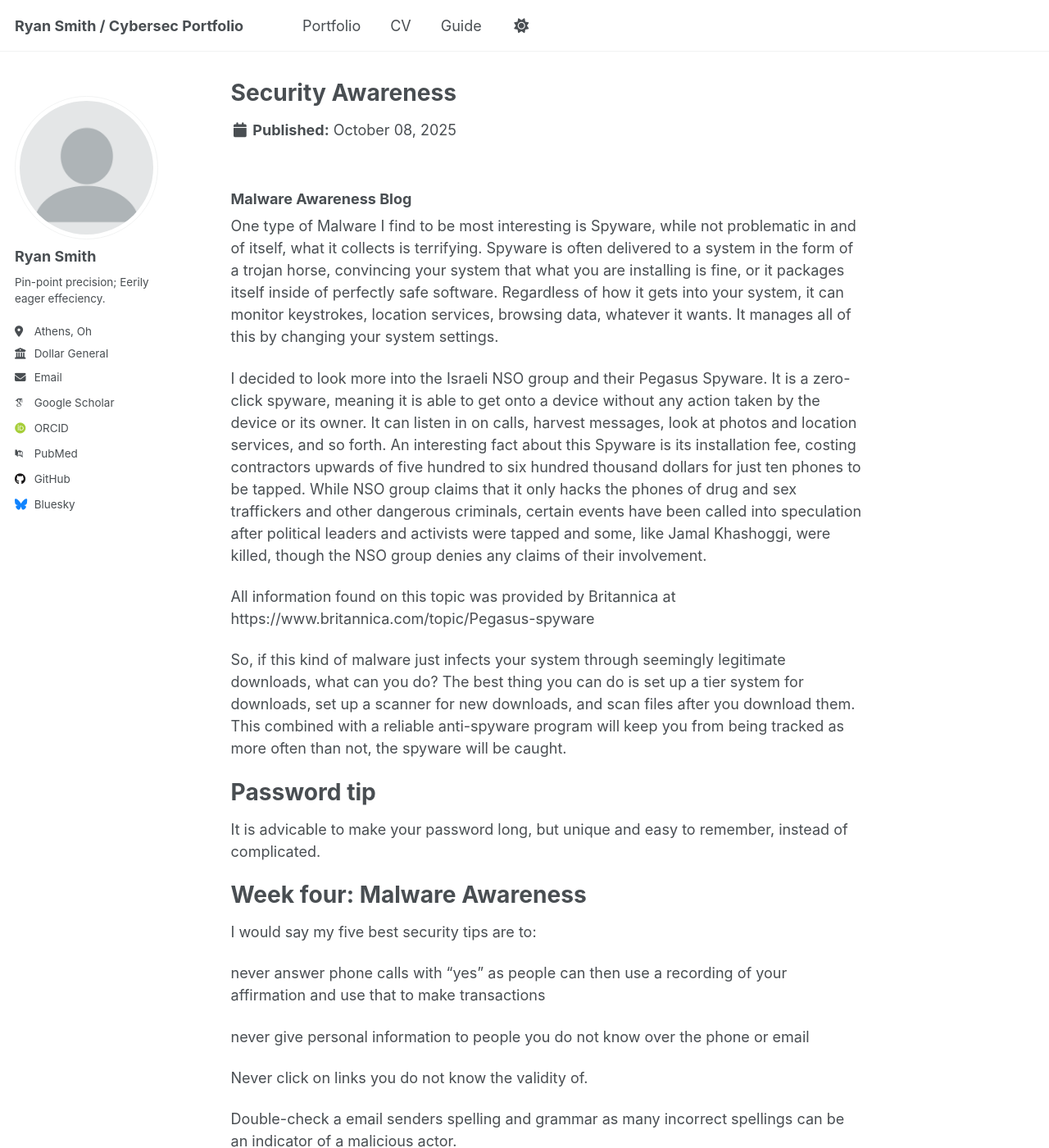
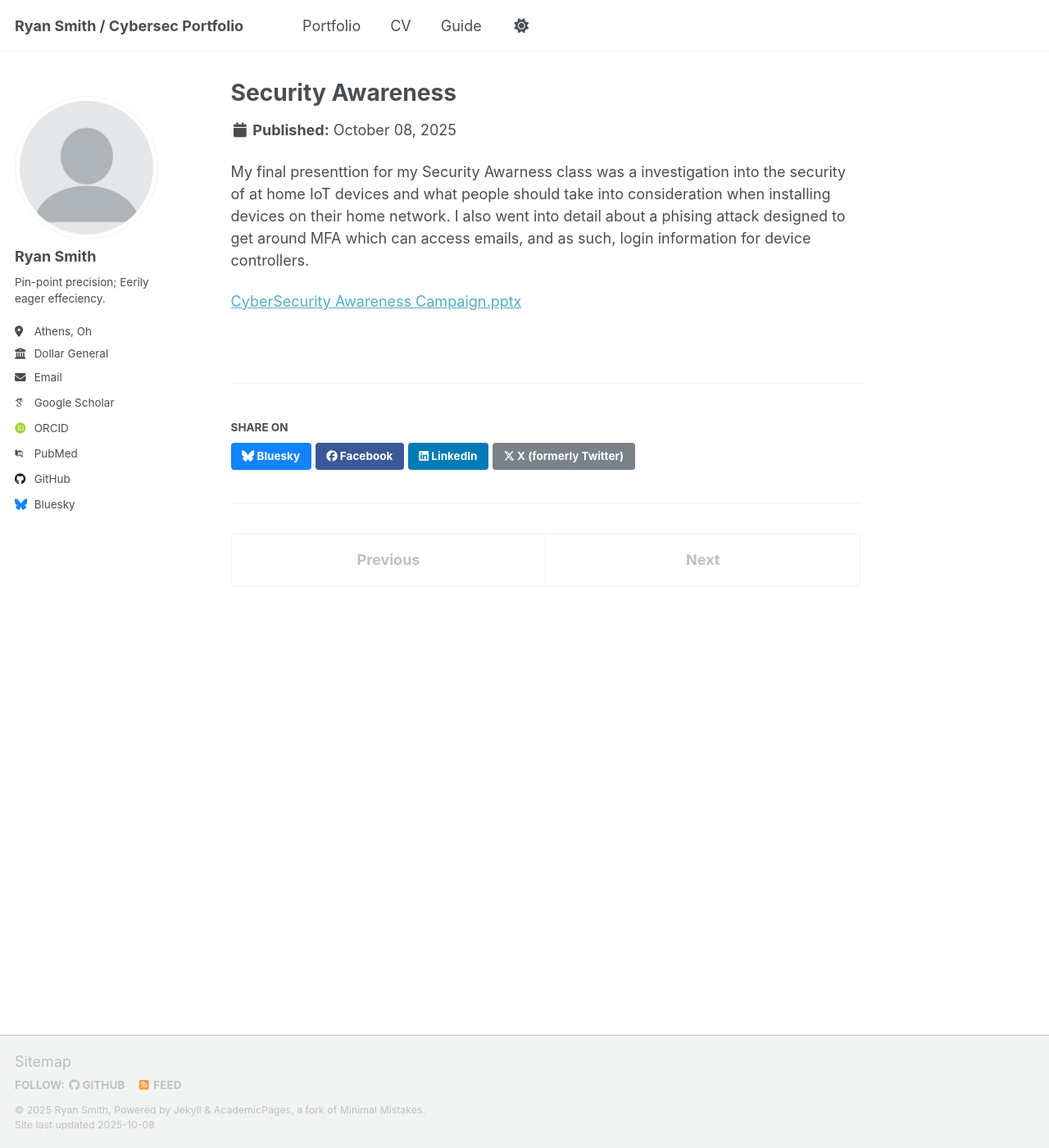
Before and after one commit to Smith-Ryan1/Ryan-Smith-Portfolio, a Jekyll site: the page built from _portfolio/Security Awareness.md, in a window 1280 px wide and 1400 px high. Shown: the whole window at 82% size. Built offline with Jekyll 4.4.1, drawn with Linux system fonts in a browser that asks for light colours; some web fonts are replaced; a script that is not in the unit is left out; some of the changed text lies outside the part shown.

Commit message:
Update Security Awareness.md

```diff
--- a/_portfolio/Security Awareness.md
+++ b/_portfolio/Security Awareness.md
@@ -4,33 +4,6 @@ excerpt: "A collection of Assignments from my Security Awareness Class at Hockin
 collection: portfolio
 ---
 
-### Malware Awareness Blog
-One type of Malware I find to be most interesting is Spyware, while not problematic in and of itself, what it collects is terrifying. Spyware is often delivered to a system in the form of a trojan horse, convincing your system that what you are installing is fine, or it packages itself inside of perfectly safe software. Regardless of how it gets into your system, it can monitor keystrokes, location services, browsing data, whatever it wants. It manages all of this by changing your system settings.
+My final presenttion for my Security Awarness class was a investigation into the security of at home IoT devices and what people should take into consideration when installing devices on their home network. I also went into detail about a phising attack designed to get around MFA which can access emails, and as such, login information for device controllers.
 
-I decided to look more into the Israeli NSO group and their Pegasus Spyware. It is a zero-click spyware, meaning it is able to get onto a device without any action taken by the device or its owner. It can listen in on calls, harvest messages, look at photos and location services, and so forth. An interesting fact about this Spyware is its installation fee, costing contractors upwards of five hundred to six hundred thousand dollars for just ten phones to be tapped. While NSO group claims that it only hacks the phones of drug and sex traffickers and other dangerous criminals, certain events have been called into speculation after political leaders and activists were tapped and some, like Jamal Khashoggi, were killed, though the NSO group denies any claims of their involvement.
-
-All information found on this topic was provided by Britannica at https://www.britannica.com/topic/Pegasus-spyware
-
-So, if this kind of malware just infects your system through seemingly legitimate downloads, what can you do? The best thing you can do is set up a tier system for downloads, set up a scanner for new downloads, and scan files after you download them. This combined with a reliable anti-spyware program will keep you from being tracked as more often than not, the spyware will be caught.
-
-# Password tip
-It is advicable to make your password long, but unique and easy to remember, instead of complicated.
-
-# Week four: Malware Awareness
-
-
-I would say my five best security tips are to:
-
-never answer phone calls with "yes" as people can then use a recording of your affirmation and use that to make transactions
-
-never give personal information to people you do not know over the phone or email
-
-Never click on links you do not know the validity of.
-
-Double-check a email senders spelling and grammar as many incorrect spellings can be an indicator of a malicious actor.
-
-And to just always be cautious when recieving email, even if it is addressed as someone you know, people can easilly change their address name when sending an email.
-
-Malware comes in many different forms, some you have to activate, others activate themselves. Regardless, you should always scan downloads for malicious code, never download anything from suspicious looking sites, and do not click on links sent to you by unknown persons. Avoid these and you should be fine.
-
-Cybersecurity awareness month is a good time for those that know about cyberthreats to teach the young and old that may not realize exactly what damage attackers can do. It is also a perfect time to take invintory of devices and ensure that there is nothing malicious lying dormant in ones system.
+[CyberSecurity Awareness Campaign.pptx](https://github.com/user-attachments/files/22782950/CyberSecurity.Awareness.Campaign.pptx)
```
